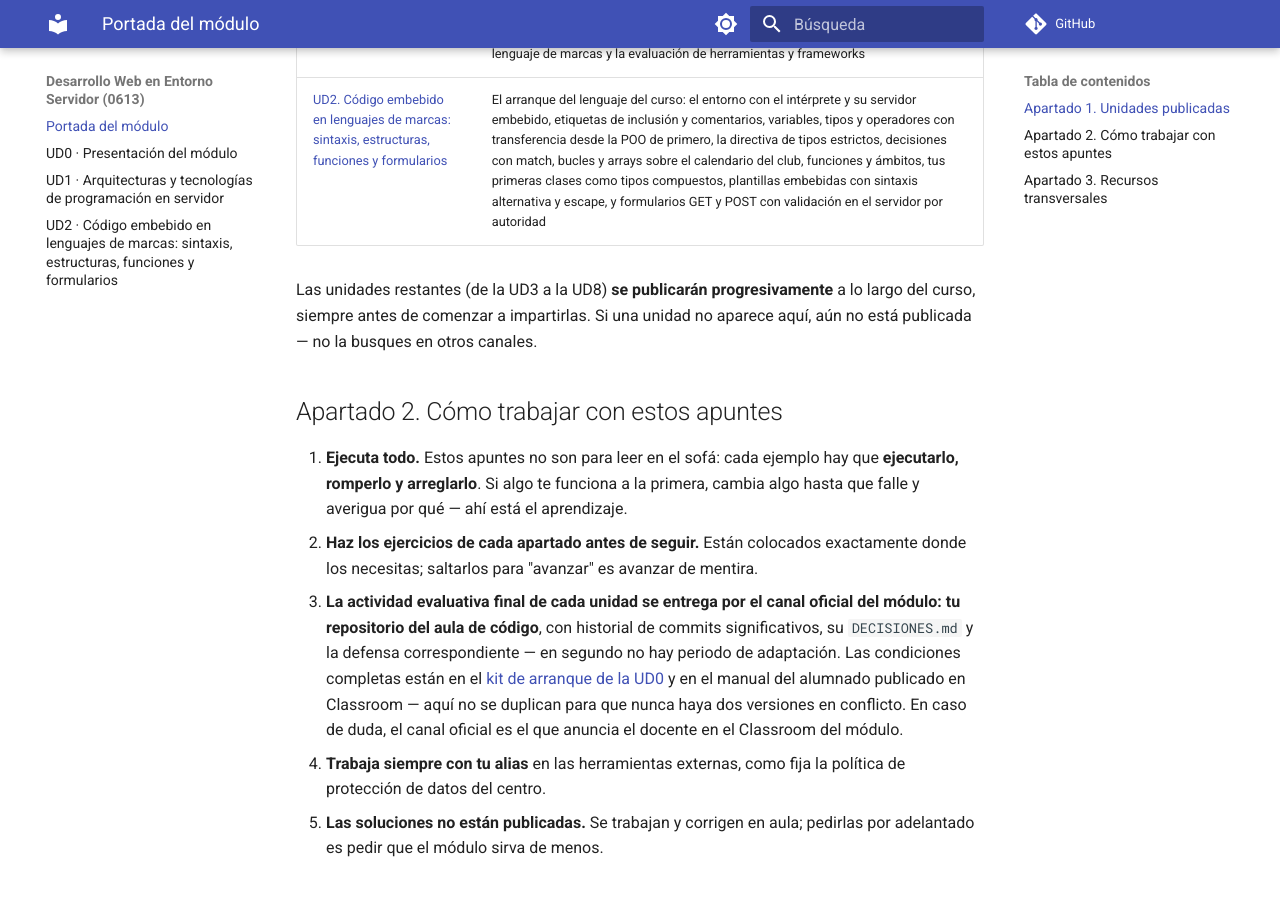
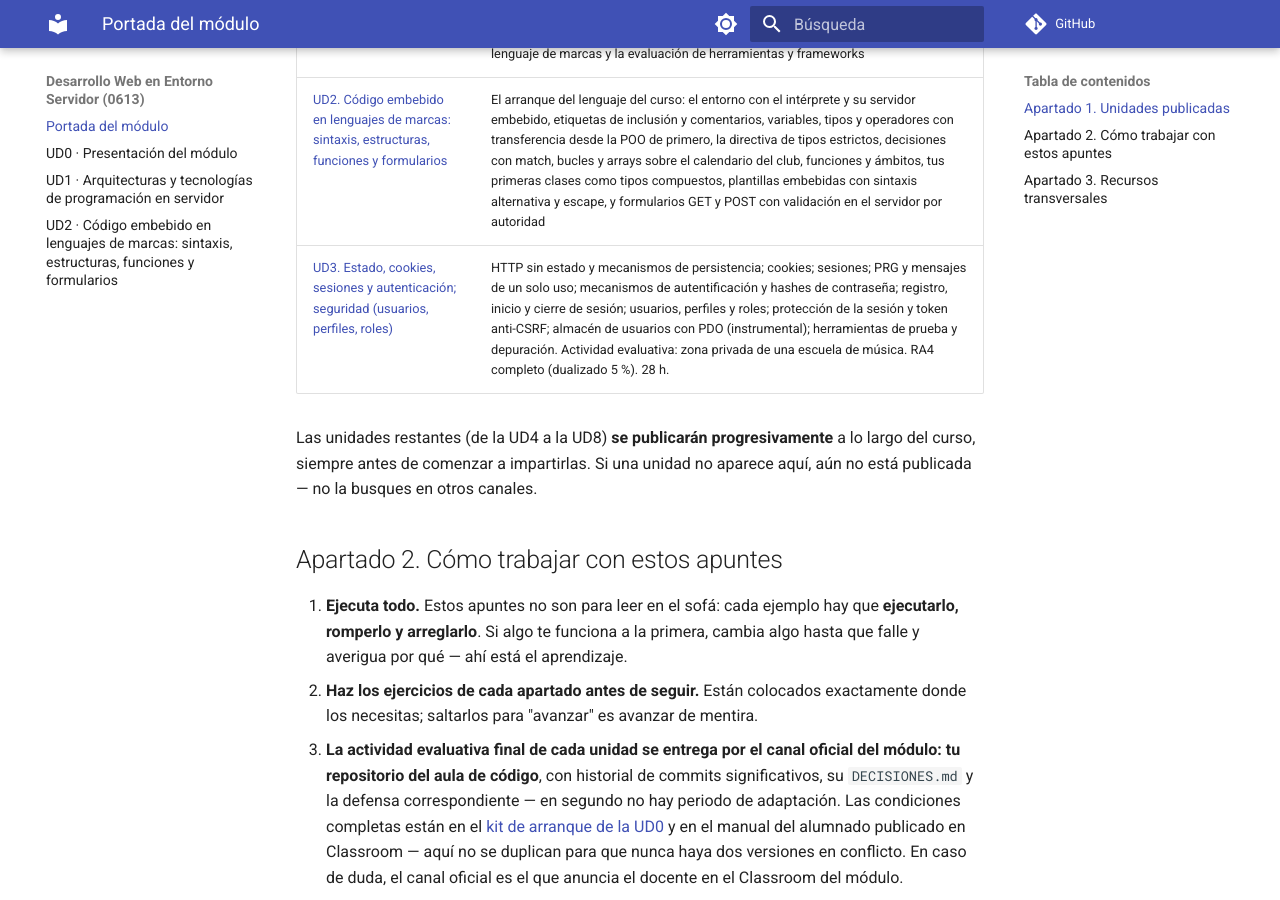
Before and after one commit to codigoRonin/apuntes-daw, an MkDocs documentation site: the page built from docs/desarrollo-web-en-entorno-servidor/index.md, in a window 1280 px wide and 900 px high, scrolled down 692 px. Built offline with MkDocs 1.6.1 and Material for MkDocs 9.7.7, drawn with Linux system fonts in a browser that asks for light colours; comment, search, counter and statistics services are not loaded.

Commit message:
Upload DWES UD3 v3

```diff
--- a/docs/desarrollo-web-en-entorno-servidor/index.md
+++ b/docs/desarrollo-web-en-entorno-servidor/index.md
@@ -11,8 +11,9 @@ Este módulo te enseña a construir **el lado servidor** de una aplicación web:
 | [UD0. Presentación del módulo](ud0-presentacion.md) | Qué se aprende, cómo se trabaja y se entrega (repositorio, registro de decisiones y defensa), cómo se califica (con la tabla de casos "¿aprueba o no?") y la aplicación ancla del curso |
 | [UD1. Arquitecturas y tecnologías de programación en servidor](ud1-arquitecturas-tecnologias-servidor.md) | El viaje de una petición y HTTP, páginas estáticas frente a generación dinámica, el reparto del trabajo entre cliente y servidor, mecanismos de ejecución y servidores de aplicaciones, el panorama de lenguajes y tecnologías, la integración con el lenguaje de marcas y la evaluación de herramientas y frameworks |
 | [UD2. Código embebido en lenguajes de marcas: sintaxis, estructuras, funciones y formularios](ud2-codigo-embebido-php.md) | El arranque del lenguaje del curso: el entorno con el intérprete y su servidor embebido, etiquetas de inclusión y comentarios, variables, tipos y operadores con transferencia desde la POO de primero, la directiva de tipos estrictos, decisiones con match, bucles y arrays sobre el calendario del club, funciones y ámbitos, tus primeras clases como tipos compuestos, plantillas embebidas con sintaxis alternativa y escape, y formularios GET y POST con validación en el servidor por autoridad |
+| [UD3. Estado, cookies, sesiones y autenticación; seguridad (usuarios, perfiles, roles)](ud3-estado-sesiones-autenticacion.md) | HTTP sin estado y mecanismos de persistencia; cookies; sesiones; PRG y mensajes de un solo uso; mecanismos de autentificación y hashes de contraseña; registro, inicio y cierre de sesión; usuarios, perfiles y roles; protección de la sesión y token anti-CSRF; almacén de usuarios con PDO (instrumental); herramientas de prueba y depuración. Actividad evaluativa: zona privada de una escuela de música. RA4 completo (dualizado 5 %). 28 h. |
 
-Las unidades restantes (de la UD3 a la UD8) **se publicarán progresivamente** a lo largo del curso, siempre antes de comenzar a impartirlas. Si una unidad no aparece aquí, aún no está publicada — no la busques en otros canales.
+Las unidades restantes (de la UD4 a la UD8) **se publicarán progresivamente** a lo largo del curso, siempre antes de comenzar a impartirlas. Si una unidad no aparece aquí, aún no está publicada — no la busques en otros canales.
 
 ## Apartado 2. Cómo trabajar con estos apuntes
 
--- a/mkdocs.yml
+++ b/mkdocs.yml
@@ -64,6 +64,7 @@ nav:
       - "UD0 · Presentación del módulo": big-data-e-inteligencia-artificial/ud0-presentacion.md
       - "UD1 · Python para datos e IA: lenguaje especializado, entorno y librerías": big-data-e-inteligencia-artificial/ud1-python-datos-ia.md
       - "UD2. Preparación, análisis y visualización de datos; protección de datos": big-data-e-inteligencia-artificial/ud2-preparacion-visualizacion-datos.md
+      - "UD3 · Estado, cookies, sesiones y autenticación; seguridad (usuarios, perfiles, roles)": desarrollo-web-en-entorno-servidor/ud3-estado-sesiones-autenticacion.md
  # - Proyecto Intermodular (0616):
  #     - "Portada del módulo": proyecto-intermodular/index.md
  #     - "Presentación del módulo": proyecto-intermodular/presentacion.md
```
